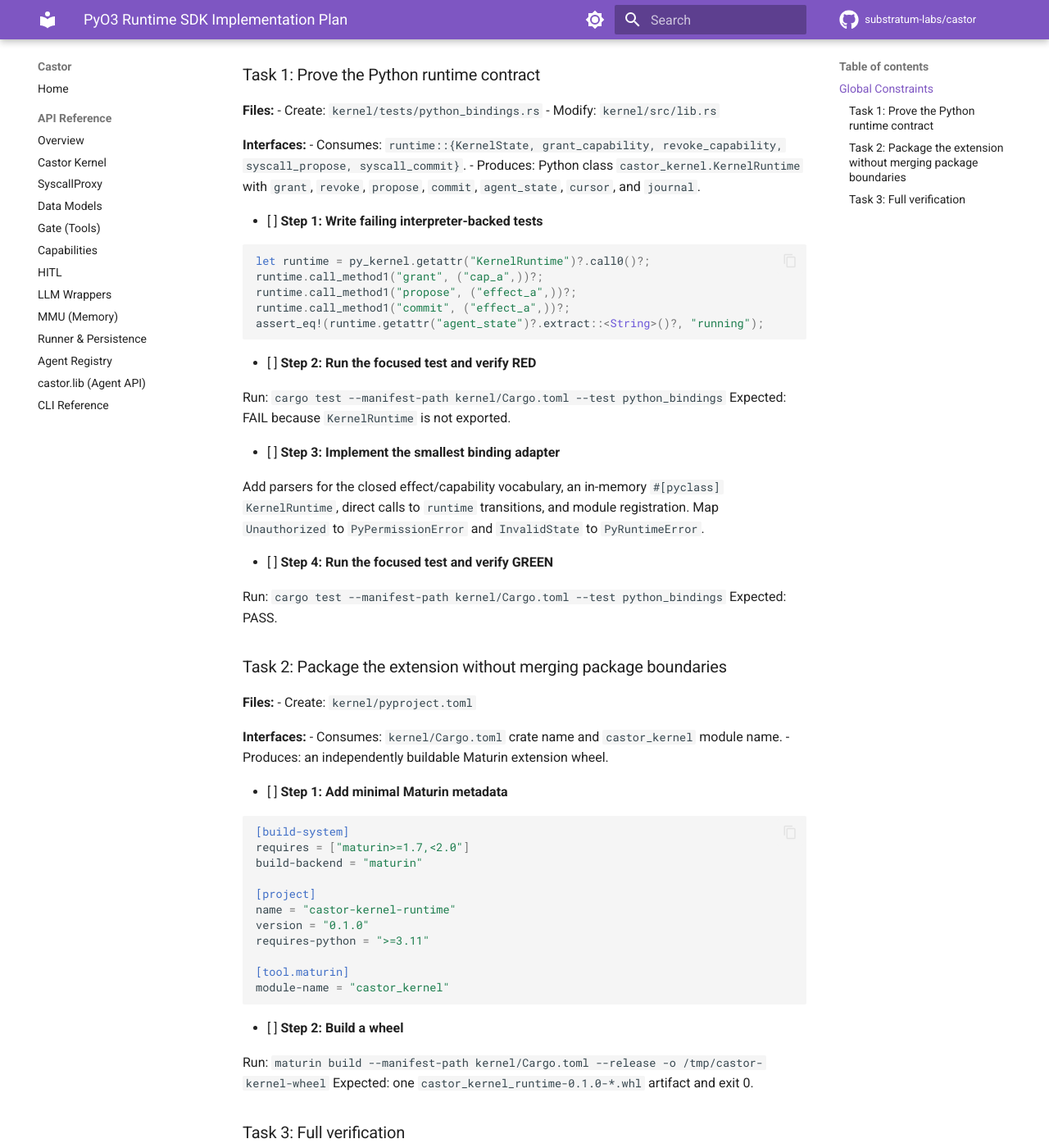
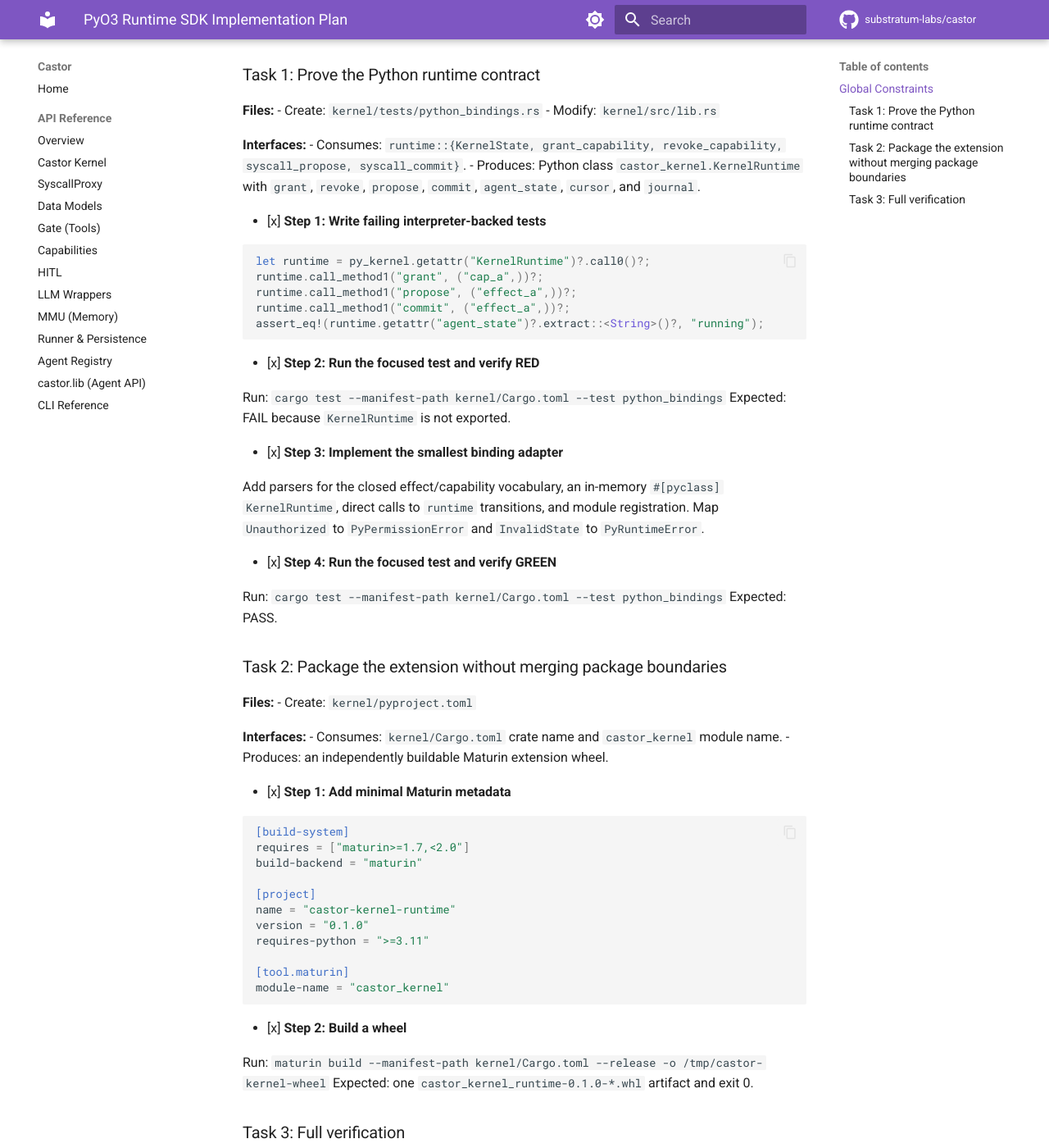
Before and after one commit to substratum-labs/castor, an MkDocs documentation site: the page built from docs/superpowers/plans/2026-07-29-pyo3-runtime-sdk.md, in a window 1280 px wide and 1400 px high, scrolled down 598 px. Shown: the whole window at 82% size. Built offline with MkDocs 1.6.1 and Material for MkDocs 9.7.7, drawn with Linux system fonts in a browser that asks for light colours; comment, search, counter and statistics services are not loaded.

````diff
--- a/docs/superpowers/plans/2026-07-29-pyo3-runtime-sdk.md
+++ b/docs/superpowers/plans/2026-07-29-pyo3-runtime-sdk.md
@@ -31,7 +31,7 @@ the PyO3 adapter layer.
 - Produces: Python class `castor_kernel.KernelRuntime` with `grant`,
   `revoke`, `propose`, `commit`, `agent_state`, `cursor`, and `journal`.
 
-- [ ] **Step 1: Write failing interpreter-backed tests**
+- [x] **Step 1: Write failing interpreter-backed tests**
 
 ```rust
 let runtime = py_kernel.getattr("KernelRuntime")?.call0()?;
@@ -41,19 +41,19 @@ runtime.call_method1("commit", ("effect_a",))?;
 assert_eq!(runtime.getattr("agent_state")?.extract::<String>()?, "running");
 ```
 
-- [ ] **Step 2: Run the focused test and verify RED**
+- [x] **Step 2: Run the focused test and verify RED**
 
 Run: `cargo test --manifest-path kernel/Cargo.toml --test python_bindings`
 Expected: FAIL because `KernelRuntime` is not exported.
 
-- [ ] **Step 3: Implement the smallest binding adapter**
+- [x] **Step 3: Implement the smallest binding adapter**
 
 Add parsers for the closed effect/capability vocabulary, an in-memory
 `#[pyclass] KernelRuntime`, direct calls to `runtime` transitions, and module
 registration. Map `Unauthorized` to `PyPermissionError` and `InvalidState` to
 `PyRuntimeError`.
 
-- [ ] **Step 4: Run the focused test and verify GREEN**
+- [x] **Step 4: Run the focused test and verify GREEN**
 
 Run: `cargo test --manifest-path kernel/Cargo.toml --test python_bindings`
 Expected: PASS.
@@ -67,7 +67,7 @@ Expected: PASS.
 - Consumes: `kernel/Cargo.toml` crate name and `castor_kernel` module name.
 - Produces: an independently buildable Maturin extension wheel.
 
-- [ ] **Step 1: Add minimal Maturin metadata**
+- [x] **Step 1: Add minimal Maturin metadata**
 
 ```toml
 [build-system]
@@ -83,7 +83,7 @@ requires-python = ">=3.11"
 module-name = "castor_kernel"
 ```
 
-- [ ] **Step 2: Build a wheel**
+- [x] **Step 2: Build a wheel**
 
 Run: `maturin build --manifest-path kernel/Cargo.toml --release -o /tmp/castor-kernel-wheel`
 Expected: one `castor_kernel_runtime-0.1.0-*.whl` artifact and exit 0.
@@ -93,12 +93,12 @@ Expected: one `castor_kernel_runtime-0.1.0-*.whl` artifact and exit 0.
 **Files:**
 - Verify: `kernel/src/lib.rs`, `kernel/tests/python_bindings.rs`, `kernel/pyproject.toml`
 
-- [ ] **Step 1: Format and run all kernel tests**
+- [x] **Step 1: Format and run all kernel tests**
 
 Run: `cargo fmt --manifest-path kernel/Cargo.toml --check && cargo test --manifest-path kernel/Cargo.toml`
 Expected: formatting clean and every Rust/PyO3 integration test passes.
 
-- [ ] **Step 2: Verify boundary exclusions**
+- [x] **Step 2: Verify boundary exclusions**
 
 Run: `rg -n -i 'sqlite|rusqlite|std::fs|tokio|reqwest|http' kernel/src kernel/tests`
 Expected: no matches.
````
Also changed, not shown: 1 other file.
